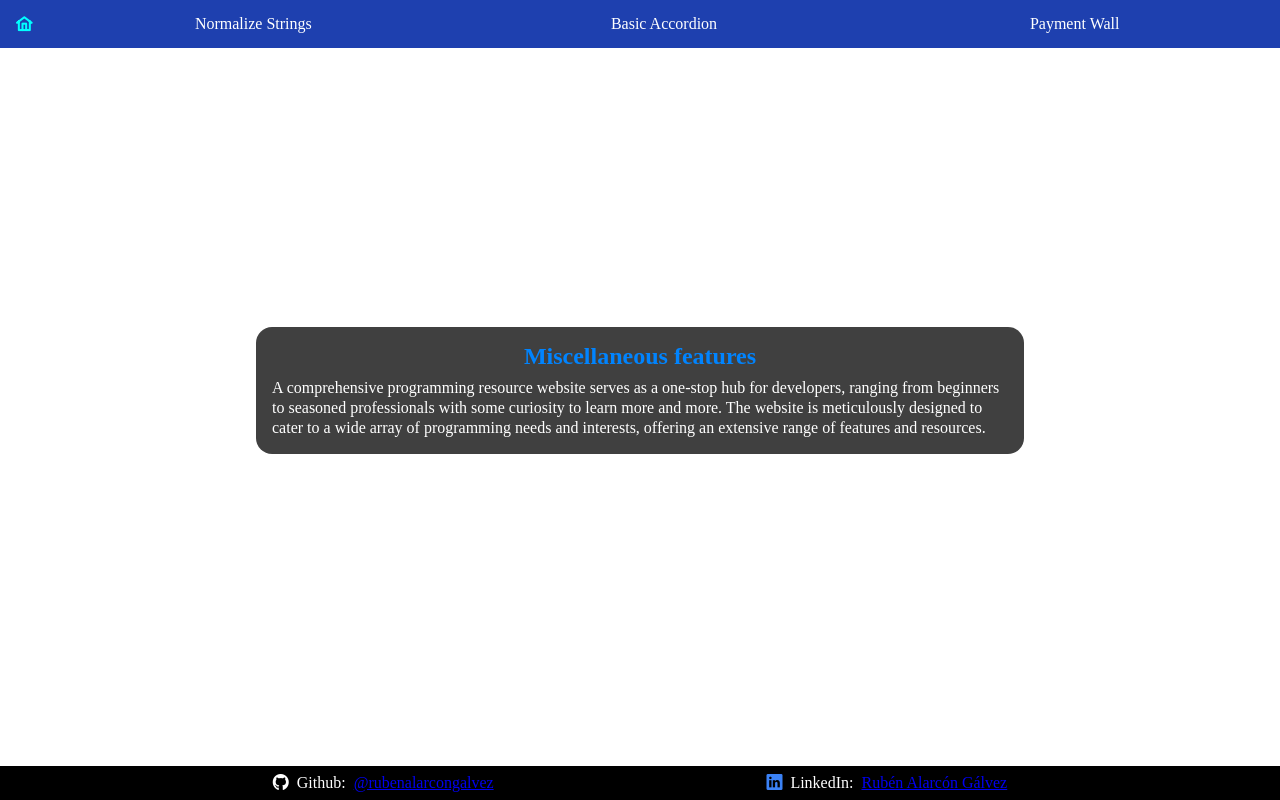
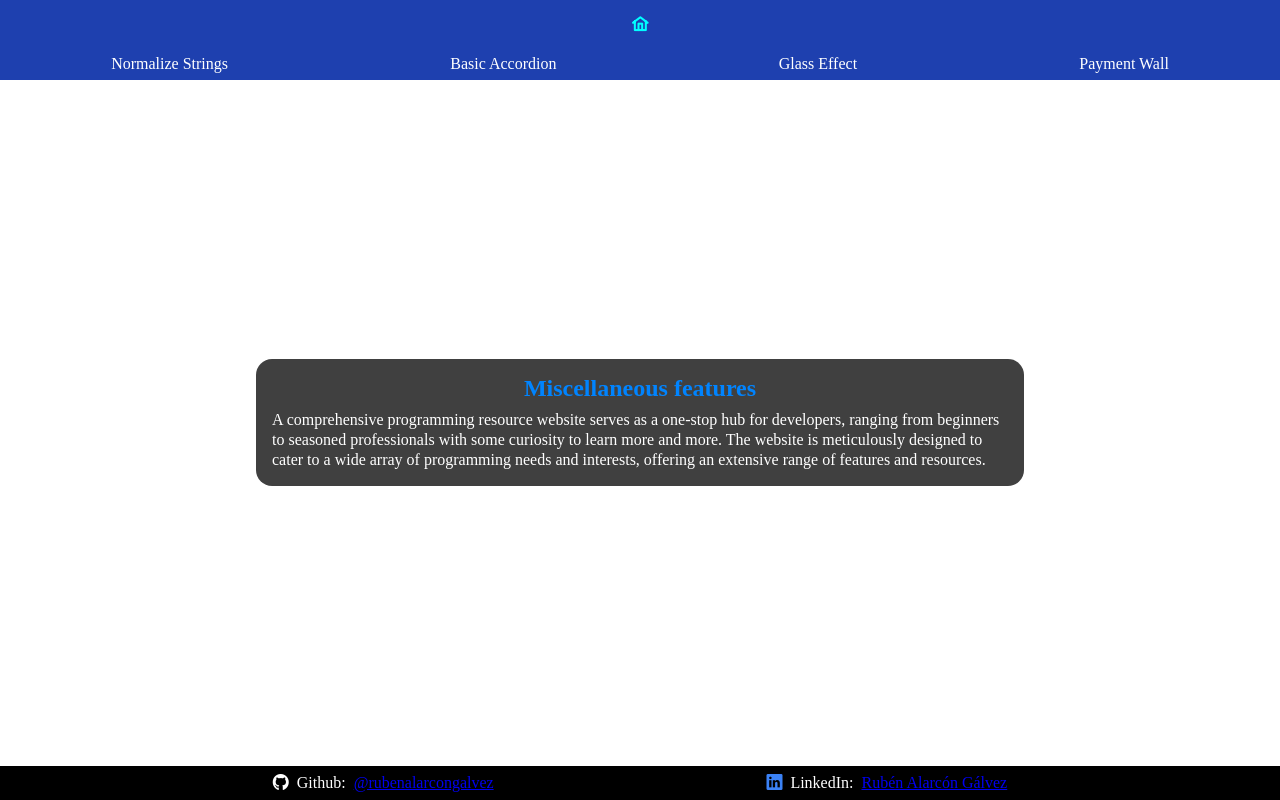
Before and after one commit to rubenalarcongalvez/miscellaneous-features, an Angular app: page / in a window 1280 px wide. Built offline with nearby package versions, Linux system fonts and the light colour scheme.

Commit message:
glass effect

```diff
--- a/src/app/app.routes.ts
+++ b/src/app/app.routes.ts
@@ -3,10 +3,12 @@ import { HomeComponent } from './views/home/home.component';
 import { NormalizeStringsComponent } from './views/normalize-strings/normalize-strings.component';
 import { PaymentWallComponent } from './views/payment-wall/payment-wall.component';
 import { BasicAccordionComponent } from './views/basic-accordion/basic-accordion.component';
+import { GlassEffectComponent } from './views/glass-effect/glass-effect.component';
 
 export const routes: Routes = [
     {path: '', pathMatch: 'full', component: HomeComponent},
     {path: 'normalize-strings', component: NormalizeStringsComponent},
     {path: 'payment-wall', component: PaymentWallComponent},
     {path: 'basic-accordion', component: BasicAccordionComponent},
+    {path: 'glass-effect', component: GlassEffectComponent},
 ];
--- a/src/app/shared/header/header.component.html
+++ b/src/app/shared/header/header.component.html
@@ -1,8 +1,9 @@
 <header class="bg-blue-800 text-white">
-    <ul class="flex justify-evenly list-none min-h-8">
-        <li routerLink="/" routerLinkActive="active" [routerLinkActiveOptions]="{exact: true}" class="pi pi-home"></li>
+    <ul class="flex justify-evenly list-none min-h-8 flex-wrap">
+        <li routerLink="/" routerLinkActive="active" [routerLinkActiveOptions]="{exact: true}" class="pi pi-home basis-full"></li>
         <li routerLink="/payment-wall" routerLinkActive="active" class="last">Payment Wall</li>
         <li routerLink="/normalize-strings" routerLinkActive="active">Normalize Strings</li>
         <li routerLink="/basic-accordion" routerLinkActive="active">Basic Accordion</li>
+        <li routerLink="/glass-effect" routerLinkActive="active">Glass Effect</li>
     </ul>
 </header>
--- a/src/app/shared/header/header.component.scss
+++ b/src/app/shared/header/header.component.scss
@@ -1,15 +1,15 @@
 ul {
     li {
         display: flex;
+        text-transform: capitalize;
         align-items: center;
         justify-content: center;
         cursor: pointer;
         transition: background-color 1s;
 
         &:not(&:first-child) {
-            width: 100%;
+            flex-grow: 1;
             min-height: 2rem;
-            flex-grow: 1;
         }
 
         &:first-child {
--- /dev/null
+++ b/src/app/views/glass-effect/glass-effect.component.html
@@ -0,0 +1,8 @@
+<main>
+    <div class="hover:scale-105 transition example1">
+        <span>Hello there ❤️</span>
+    </div>
+    <div class="hover:scale-105 transition example2">
+        <span>I'm using Angular ❤️</span>
+    </div>
+</main>
--- /dev/null
+++ b/src/app/views/glass-effect/glass-effect.component.scss
@@ -0,0 +1,39 @@
+main {
+    background-image: url('/assets/wallpaper.png');
+    background-repeat: no-repeat;
+    background-size: contain;
+    background-position: center;
+    min-height: 80vh;
+    max-width: 100vw;
+    display: flex;
+    justify-content: center;
+    align-items: center;
+    gap: 1rem;
+
+    div {
+        backdrop-filter: blur(10px);
+        height: 200px;
+        width: 200px;
+        border: 1px solid gray;
+        border-radius: 8px;
+        display: grid;
+        place-items: center;
+
+        &.example1 {
+            background-color: rgba(0, 0, 0, 0.5);
+        }
+        &.example2 {
+            background-color: transparent;
+        }
+
+        @media(max-width: 600px) {
+            width: fit-content;
+            height: fit-content;
+            padding: 1rem;
+        }
+
+        span {
+            color: white;
+        }
+    }
+}
```
Also changed, not shown: src/app/views/glass-effect/glass-effect.component.ts (added, +12 -0 lines), 2 other files (tests, documents, lock files or other folders).
